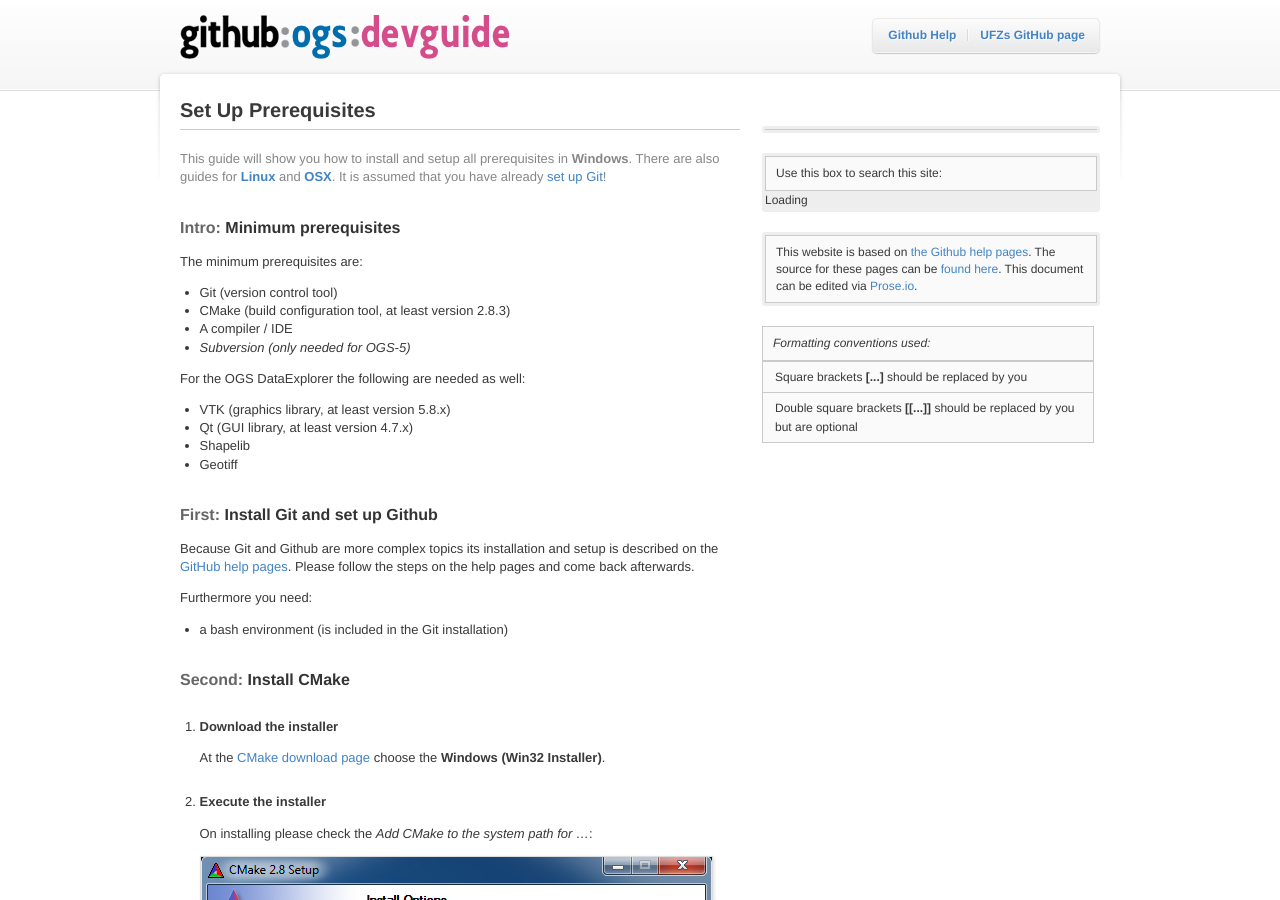
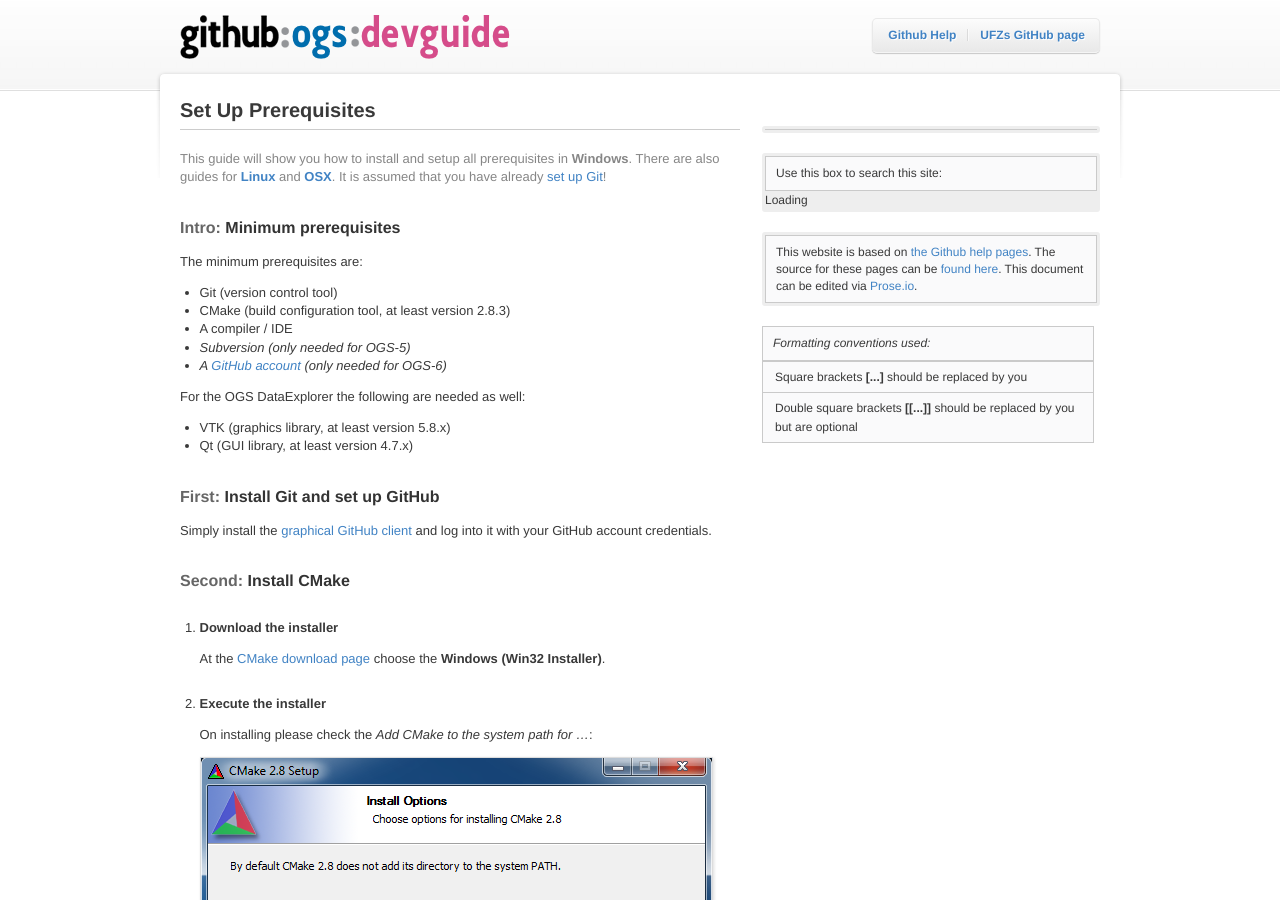
Before and after one commit to ufz/devguide, a Jekyll site: the page built from _posts/2011-07-07-win-prerequisites.markdown, in a window 1280 px wide and 900 px high. Built offline with Jekyll 4.4.1, drawn with Linux system fonts in a browser that asks for light colours; comment, search, counter and statistics services are not loaded.

Commit message:
Updated git install instructions.

```diff
--- a/_includes/prerequisites-general.markdown
+++ b/_includes/prerequisites-general.markdown
@@ -6,16 +6,9 @@ The minimum prerequisites are:
 - CMake (build configuration tool, at least version 2.8.3)
 - A compiler / IDE
 - *Subversion (only needed for OGS-5)*
+- *A [GitHub account](https://github.com/signup/free) (only needed for OGS-6)*
 
 For the OGS DataExplorer the following are needed as well:
 
 - VTK (graphics library, at least version 5.8.x)
 - Qt (GUI library, at least version 4.7.x)
-- Shapelib
-- Geotiff
-
-## <span class="step">First:</span> Install Git and set up Github ##
-
-Because Git and Github are more complex topics its installation and setup is
-described on the [GitHub help pages](http://ufz.github.com/help/set-up-git-redirect).
-Please follow the steps on the help pages and come back afterwards.
--- a/_posts/2011-07-07-win-prerequisites.markdown
+++ b/_posts/2011-07-07-win-prerequisites.markdown
@@ -8,9 +8,9 @@ description: A quick guide to help you to install the prerequisites
 
 {% include prerequisites-general.markdown %}
 
-Furthermore you need:
+## <span class="step">First:</span> Install Git and set up GitHub ##
 
-- a bash environment (is included in the Git installation)
+Simply install the [graphical GitHub client](http://windows.github.com/) and log into it with your GitHub account credentials.
 
 ## <span class="step">Second:</span> Install CMake ##
 
```
Also changed, not shown: _posts/2011-07-07-mac-prerequisites.markdown (+8 -0 lines), _posts/2012-05-29-linux-prerequisites.markdown (+8 -0 lines).
